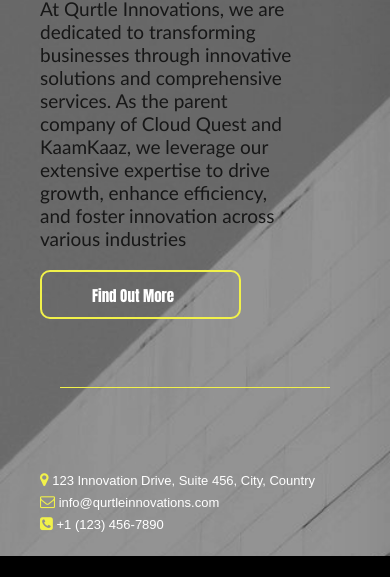
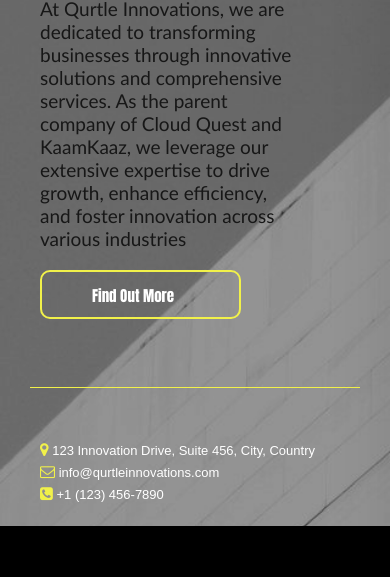
Before and after one commit to amanbhai1/Qurtle-Innovation, a plain HTML site: page index.html in a window 390 px wide. Shown: the part 267-844 px from the top of the page. Drawn offline with Linux system fonts and the light colour scheme.

Commit message:
Update style.css

```diff
--- a/style.css
+++ b/style.css
@@ -455,7 +455,7 @@
   }
 
   .hr div{
-    margin: 60px;
+    margin: 60px 30px 30px 30px;
   }
 
 }
```
